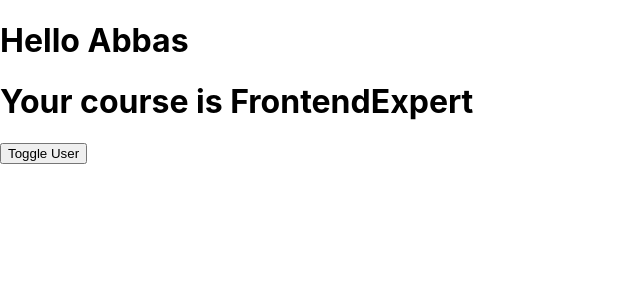
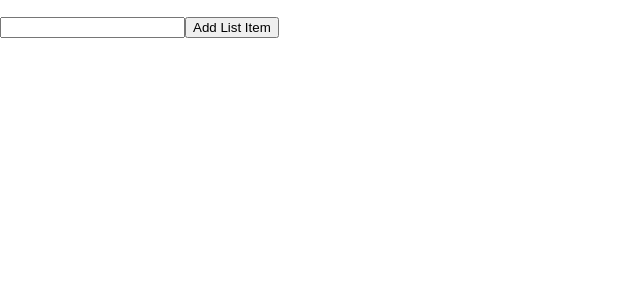
Before and after one commit to abbasg-dev/frontend-expert, a React (Create React App) app in the folder react/test-app/: page / in a window 1280 px wide. Shown: the top 300 px of the page, without its empty margins (0-640 px from the left). Built offline with nearby package versions, Linux system fonts and the light colour scheme.

Commit message:
Component lists

```diff
--- a/react/test-app/src/App.js
+++ b/react/test-app/src/App.js
@@ -5,7 +5,8 @@
 // import DisplayCounter from "./components/ComponentLifecycle";
 // import Refs from "./components/Refs";
 // import ImperativeReact from "./components/ImperativeReact";
-import Contexts from "./components/Contexts";
+// import Contexts from "./components/Contexts";
+import ComponentLists from "./components/ComponentLists";
 
 export default function App() {
   return (
@@ -16,8 +17,9 @@
       <State />
       <DisplayCounter />
       <Refs />
-      <ImperativeReact />*/}
-      <Contexts />
+      <ImperativeReact />
+      <Contexts />*/}
+      <ComponentLists />
     </>
   );
 }
--- /dev/null
+++ b/react/test-app/src/components/ComponentLists.js
@@ -0,0 +1,36 @@
+import { useState, Fragment } from "react";
+
+export default function ComponentLists() {
+  const [items, setItems] = useState([]);
+  const [newItem, setNewItem] = useState("");
+
+  return (
+    <>
+      <ul>
+        {items.map((item, i) => {
+          return (
+            <Fragment key={item}>
+              <li>{item}</li>
+              <li>Test</li>
+            </Fragment>
+          );
+        })}
+      </ul>
+
+      <input
+        type="text"
+        value={newItem}
+        onChange={(event) => setNewItem(event.target.value)}
+      />
+
+      <button
+        onClick={() => {
+          setItems([...items, newItem]);
+          setNewItem("");
+        }}
+      >
+        Add List Item
+      </button>
+    </>
+  );
+}
```
Also changed, not shown: 1 other file (tests, documents, lock files or other folders).
